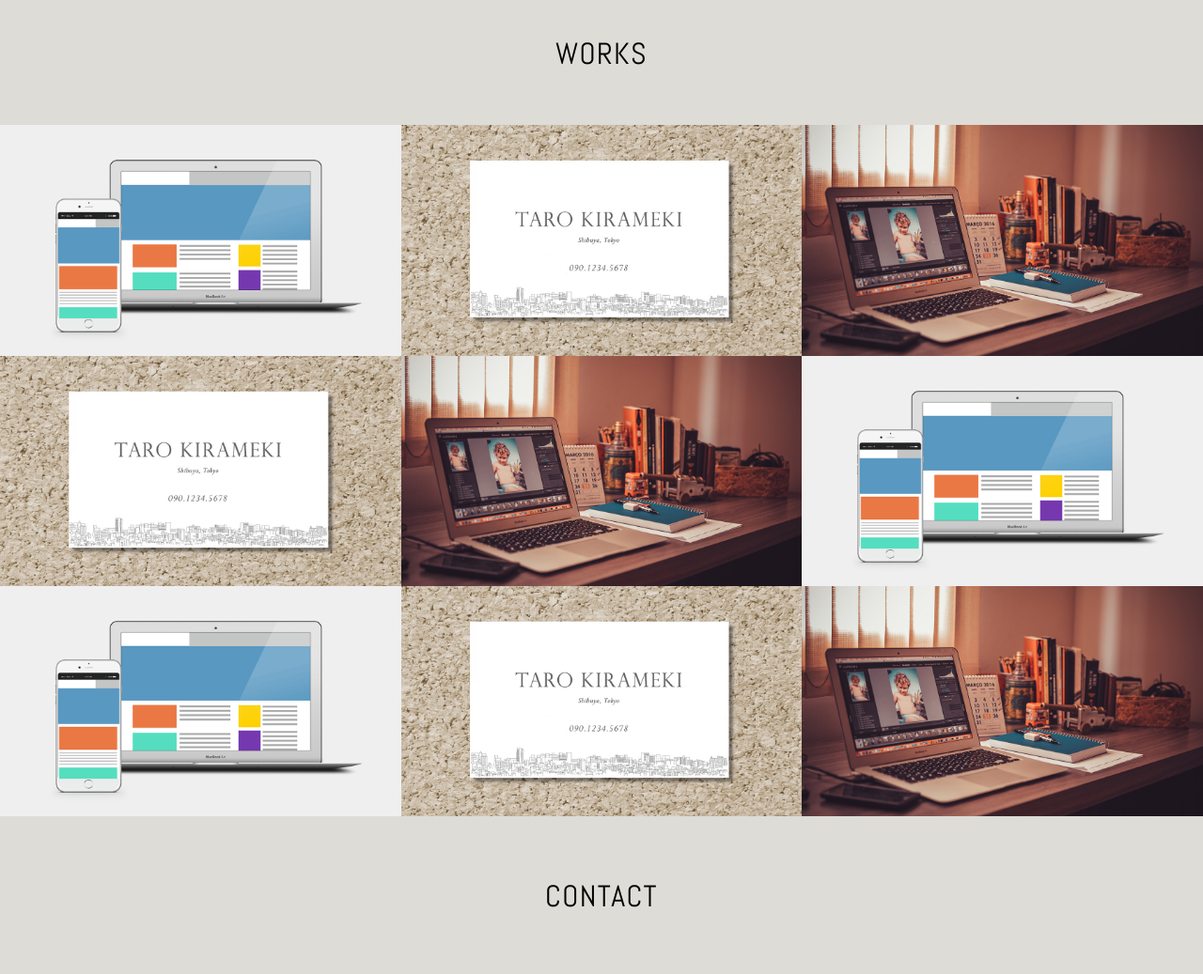
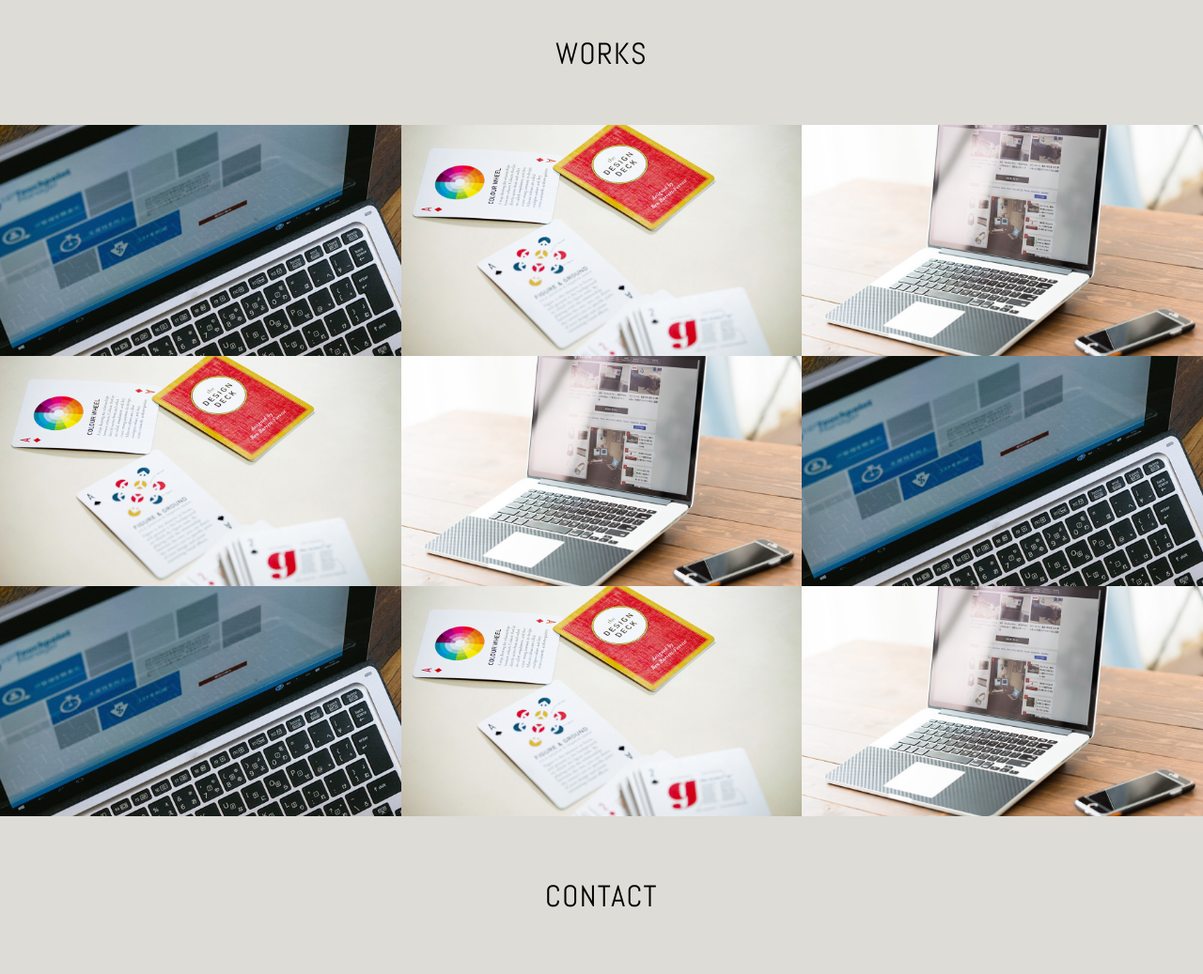
Before and after one commit to ayakawatanabe1/ayakawatanabe1.github.io, a plain HTML site: page index.html in a window 1280 px wide. Shown: the part 1060-2097 px from the top of the page at 94% size. Drawn offline with nearby package versions, Linux system fonts and the light colour scheme.

Commit message:
third commit

```diff
--- a/index.html
+++ b/index.html
@@ -43,7 +43,7 @@
         <h2 class="text-center">Works</h2>
         <div class="works-box">
             <a href="#">
-                <img src="./images/img_work_site.png" alt="株式会社きらめき コーポレートサイト様 Webサイトデザイン">
+                <img src="./images/corporait.jpg" alt="株式会社きらめき コーポレートサイト様 Webサイトデザイン">
                 <div class="works-box-inner">
                     <div class="text-center">
                         <h3>株式会社きらめき コーポレートサイト</h3>
@@ -55,10 +55,10 @@
         </div>
         <div class="works-box">
             <a href="#">
-                <img src="./images/img_work_card.jpg" alt="きらめき花子様 名刺デザイン">
+                <img src="./images/card.jpg" alt="きらめき花子様 名刺デザイン">
                 <div class="works-box-inner">
                     <div class="text-center">
-                        <h3>きらめき花子様 名刺</h3>
+                        <h3>名刺デザイン</h3>
                         <small>2016.04.20</small>
                         <span class="button-readmore">Read More</span>
                     </div>
@@ -67,7 +67,7 @@
         </div>
         <div class="works-box">
             <a href="#">
-                <img src="./images/img_work_blog.jpg" alt="WordPressオリジナルテーマ">
+                <img src="./images/blog.jpg" alt="WordPressオリジナルテーマ">
                 <div class="works-box-inner">
                     <div class="text-center">
                         <h3>ブログデザイン</h3>
@@ -79,10 +79,10 @@
         </div>
         <div class="works-box">
             <a href="#">
-                <img src="./images/img_work_card.jpg" alt="きらめき花子様 名刺デザイン">
+                <img src="./images/card.jpg" alt="きらめき花子様 名刺デザイン">
                 <div class="works-box-inner">
                     <div class="text-center">
-                        <h3>きらめき花子様 名刺</h3>
+                        <h3>名刺デザイン</h3>
                         <small>2016.04.20</small>
                         <span class="button-readmore">Read More</span>
                     </div>
@@ -91,7 +91,7 @@
         </div>
         <div class="works-box">
             <a href="#">
-                <img src="./images/img_work_blog.jpg" alt="WordPressオリジナルテーマ">
+                <img src="./images/blog.jpg" alt="WordPressオリジナルテーマ">
                 <div class="works-box-inner">
                     <div class="text-center">
                         <h3>ブログデザイン</h3>
@@ -103,7 +103,7 @@
         </div>
         <div class="works-box">
             <a href="#">
-                <img src="./images/img_work_site.png" alt="株式会社きらめき コーポレートサイト様 Webサイトデザイン">
+                <img src="./images/corporait.jpg" alt="株式会社きらめき コーポレートサイト様 Webサイトデザイン">
                 <div class="works-box-inner">
                     <div class="text-center">
                         <h3>株式会社きらめき コーポレートサイト</h3>
@@ -115,7 +115,7 @@
             </div>
             <div class="works-box">
             <a href="#">
-                <img src="./images/img_work_site.png" alt="株式会社きらめき コーポレートサイト様 Webサイトデザイン">
+                <img src="./images/corporait.jpg" alt="株式会社きらめき コーポレートサイト様 Webサイトデザイン">
                 <div class="works-box-inner">
                     <div class="text-center">
                         <h3>株式会社きらめき コーポレートサイト</h3>
@@ -127,10 +127,10 @@
         </div>
         <div class="works-box">
             <a href="#">
-                <img src="./images/img_work_card.jpg" alt="きらめき花子様 名刺デザイン">
+                <img src="./images/card.jpg" alt="きらめき花子様 名刺デザイン">
                 <div class="works-box-inner">
                     <div class="text-center">
-                        <h3>きらめき花子様 名刺</h3>
+                        <h3>名刺デザイン</h3>
                         <small>2016.04.20</small>
                         <span class="button-readmore">Read More</span>
                     </div>
@@ -139,7 +139,7 @@
         </div>
         <div class="works-box">
             <a href="#">
-                <img src="./images/img_work_blog.jpg" alt="WordPressオリジナルテーマ">
+                <img src="./images/blog.jpg" alt="WordPressオリジナルテーマ">
                 <div class="works-box-inner">
                     <div class="text-center">
                         <h3>ブログデザイン</h3>
```
